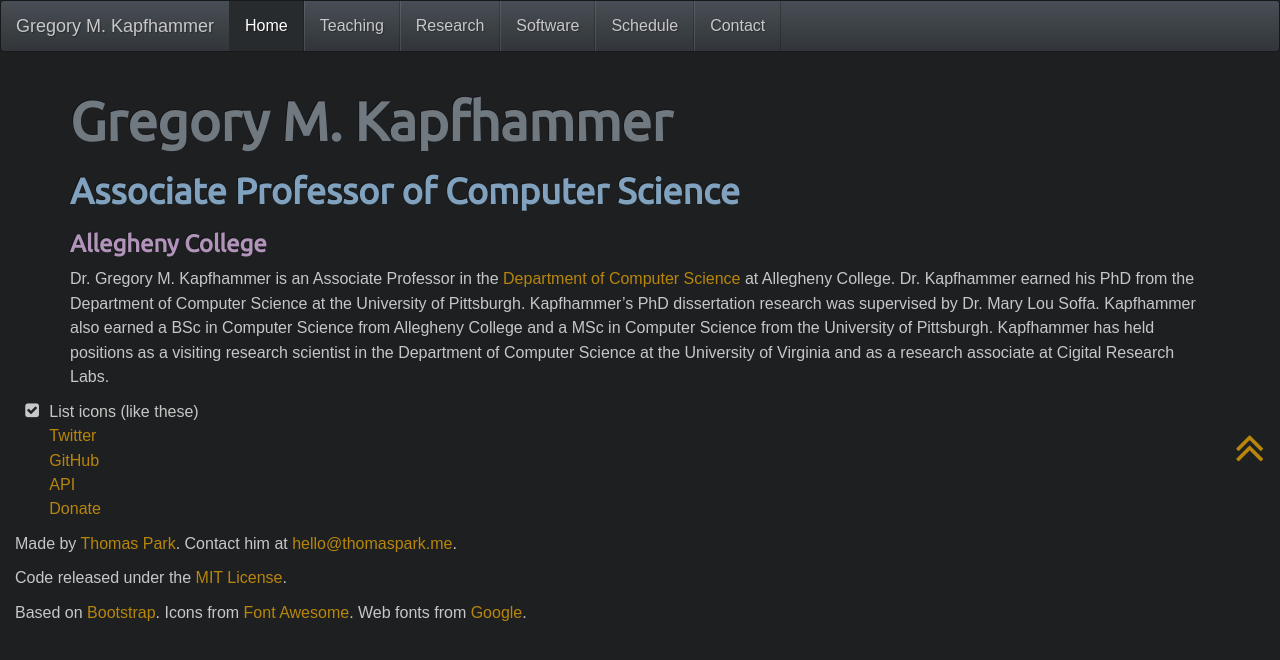
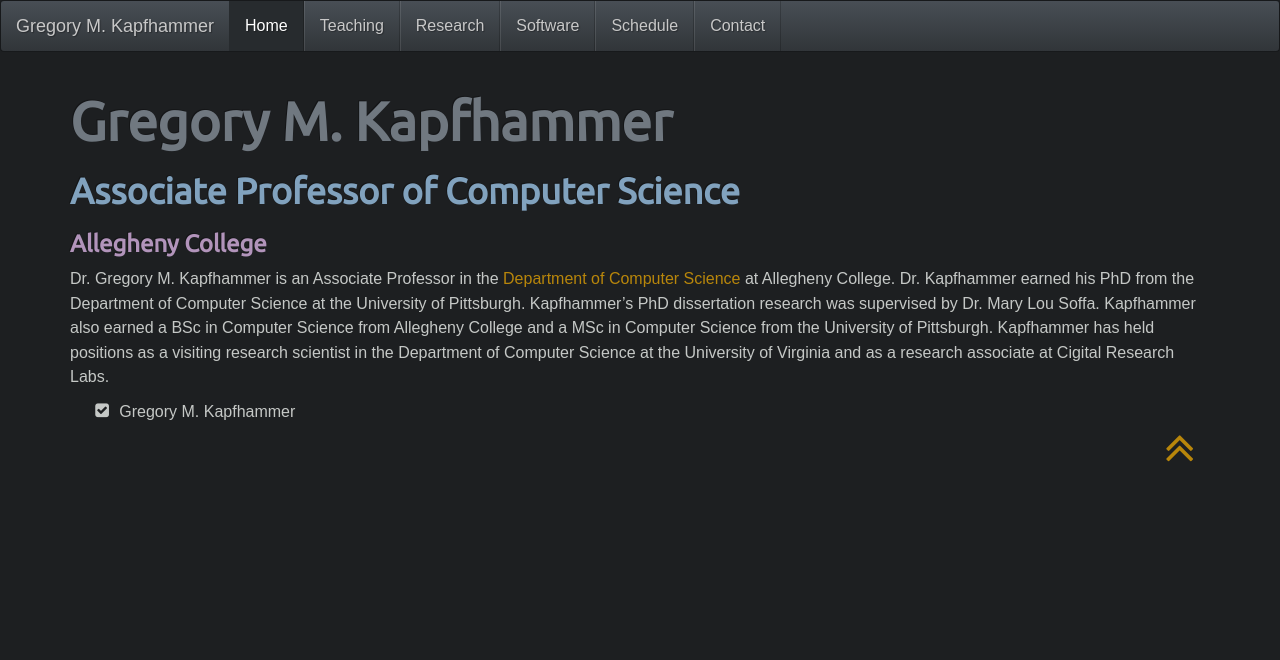
Before and after one commit to geerc/www, a Jekyll site: the page built from gkapfham/index.md, in a window 1280 px wide. Shown: the top 660 px of the page. Built offline with Jekyll 4.4.1, drawn with Linux system fonts in a browser that asks for light colours; nearby versions of some CDN libraries; some web fonts are replaced; Markdown is read by kramdown in place of the engine named in the settings; comment, search, counter and statistics services are not loaded.

Commit message:
Adding a start to the sticky footer that is almost okay a little.

```diff
--- a/gkapfham/_layouts/defaults.html
+++ b/gkapfham/_layouts/defaults.html
@@ -55,24 +55,27 @@ ript>
 
     </div>
 
-    <footer class="">
-        <div class="footer">
+    <!-- <footer> -->
+    <!--     <div class="footer"> -->
+    <!--         <div class="col&#45;lg&#45;12"> -->
+    <!--             <ul class="fa&#45;ul"> -->
+    <!--                 <li><i class="fa&#45;li fa fa&#45;check&#45;square"></i>Gregory M. Kapfhammer</li> -->
+    <!--                 <li class="pull&#45;right"><a href="#top"><i class="fa fa&#45;angle&#45;double&#45;up fa&#45;3x"></i></a></li> -->
+    <!--             </ul> -->
+    <!--         </div> -->
+    <!--     </div> -->
+    <!-- </footer> -->
+
+    <div id="footer">
+        <div class="container">
             <div class="col-lg-12">
                 <ul class="fa-ul">
-                    <li><i class="fa-li fa fa-check-square"></i>List icons (like these)</li>
+                    <li><i class="fa-li fa fa-check-square"></i>Gregory M. Kapfhammer</li>
                     <li class="pull-right"><a href="#top"><i class="fa fa-angle-double-up fa-3x"></i></a></li>
-                    <li><a href="https://twitter.com/thomashpark">Twitter</a></li>
-                    <li><a href="https://github.com/thomaspark/bootswatch/">GitHub</a></li>
-                    <li><a href="../help/#api">API</a></li>
-                    <li><a href="https://www.paypal.com/cgi-bin/webscr?cmd=_s-xclick&amp;hosted_button_id=F22JEM3Q78JC2">Donate</a></li>
                 </ul>
-                <p>Made by <a href="http://thomaspark.me" rel="nofollow">Thomas Park</a>. Contact him at <a href="mailto:hello@thomaspark.me">hello@thomaspark.me</a>.</p>
-                <p>Code released under the <a href="https://github.com/thomaspark/bootswatch/blob/gh-pages/LICENSE">MIT License</a>.</p>
-                <p>Based on <a href="http://getbootstrap.com" rel="nofollow">Bootstrap</a>. Icons from <a href="http://fortawesome.github.io/Font-Awesome/" rel="nofollow">Font Awesome</a>. Web fonts from <a href="http://www.google.com/webfonts" rel="nofollow">Google</a>.</p>
             </div>
-        </div>
-    </footer>
-
+      </div>
+    </div>
 
     <!-- Bootstrap core JavaScript
     ================================================== -->
```
